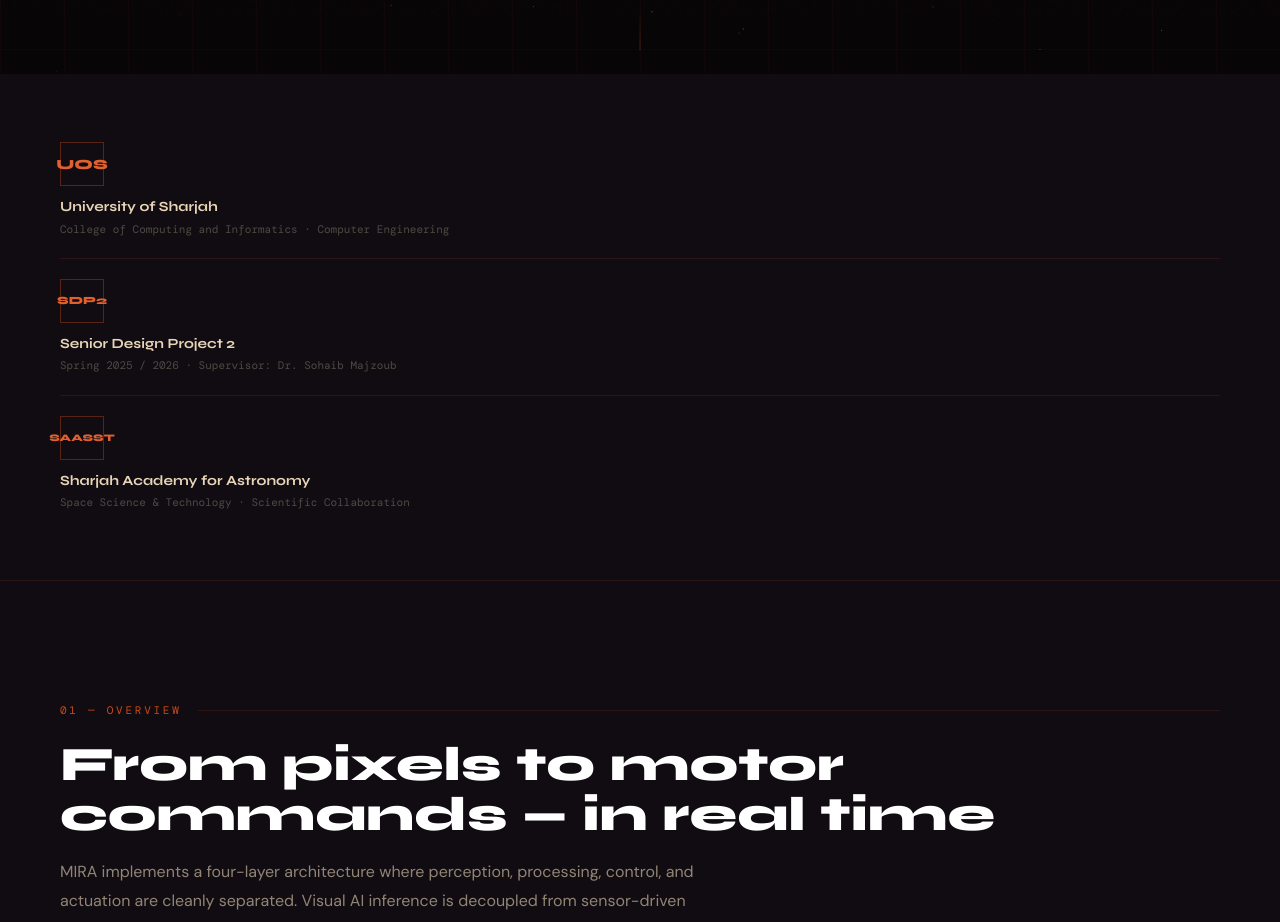
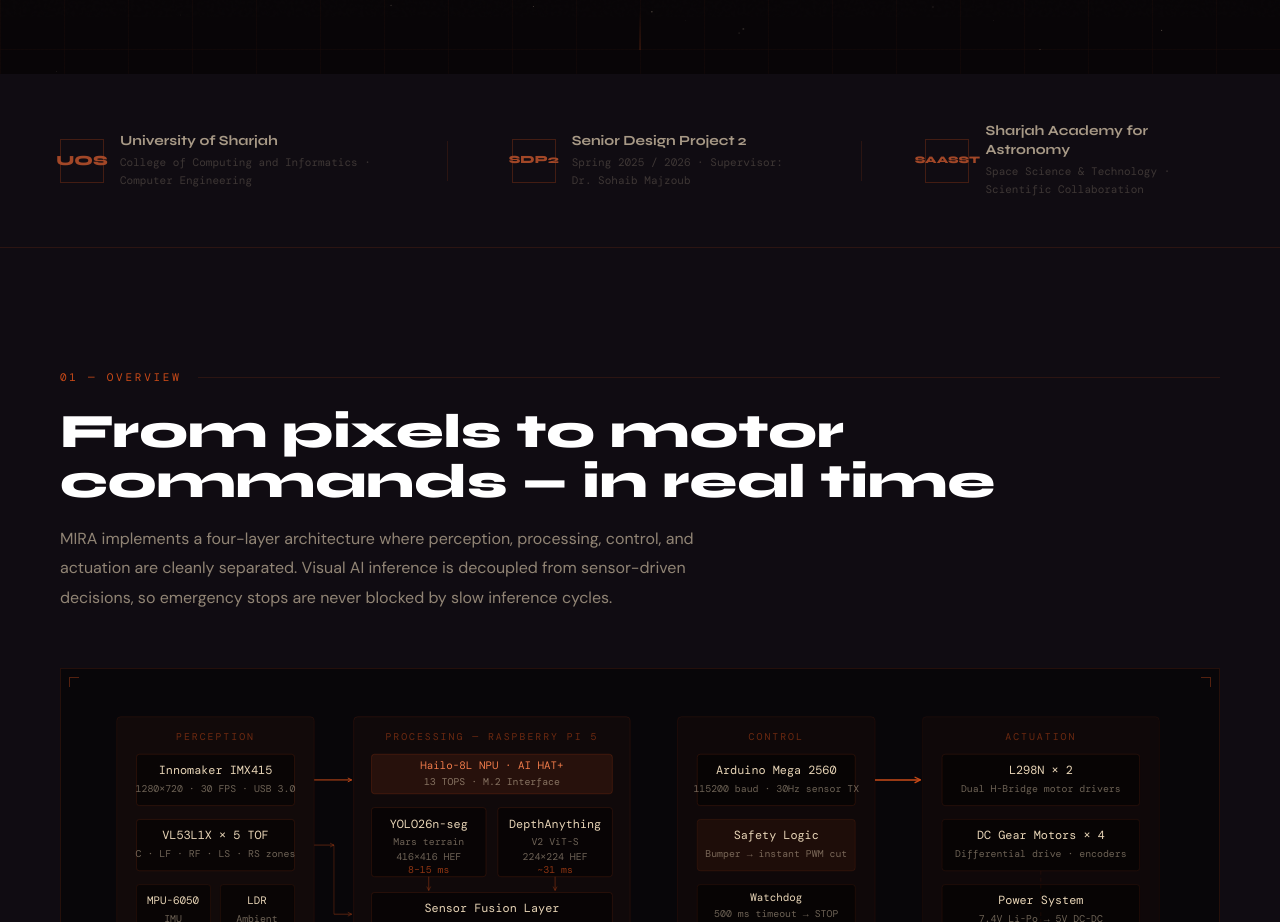
Before and after one commit to amxr21/mira-site, a Next.js app: page / in a window 1280 px wide. Shown: the part 783-1705 px from the top of the page. Built offline with nearby package versions, Linux system fonts and the light colour scheme; a web font is replaced by a local one.

Commit message:
Affiliations: horizontal layout desktop, vertical stacked mobile

```diff
--- a/components/Affiliations.tsx
+++ b/components/Affiliations.tsx
@@ -8,15 +8,32 @@ const AFFS = [
 export default function Affiliations() {
   return (
     <section className="bg-void-2 py-12 px-6 md:px-[60px] border-b-px border-b-border">
-      <div className="max-w-[1200px] mx-auto flex flex-col gap-0">
+      <div className="max-w-[1200px] mx-auto">
+
+        {/* Desktop: horizontal row with dividers */}
+        <div className="hidden md:flex items-center justify-center gap-16">
+          {AFFS.map((a, i) => (
+            <div key={a.abbr} className="contents">
+              <div className="flex items-center gap-4 opacity-70 hover:opacity-100 transition-opacity duration-300">
+                <div className={`aff-logo shrink-0 ${a.fs}`}>{a.abbr}</div>
+                <div>
+                  <div className="font-display font-bold text-[14px] text-sand leading-[1.3]">{a.main}</div>
+                  <div className="font-mono text-[11px] text-sand-faint mt-[3px]">{a.sub}</div>
+                </div>
+              </div>
+              {i < AFFS.length - 1 && <div className="w-px h-10 bg-border" />}
+            </div>
+          ))}
+        </div>
+
+        {/* Mobile: vertical stack with logo above text */}
+        <div className="flex flex-col md:hidden gap-0">
           {AFFS.map((a, i) => (
             <div
               key={a.abbr}
-            className={`reveal flex flex-col gap-3 py-5 opacity-70 hover:opacity-100 transition-opacity duration-300 ${i < AFFS.length - 1 ? "border-b-px border-b-border" : ""}`}
+              className={`reveal flex flex-col gap-2 py-5 opacity-70 hover:opacity-100 transition-opacity duration-300 ${i < AFFS.length - 1 ? "border-b-px border-b-border" : ""}`}
             >
-            {/* Abbr box */}
               <div className={`aff-logo self-start ${a.fs}`}>{a.abbr}</div>
-            {/* Text below */}
               <div>
                 <div className="font-display font-bold text-[14px] text-sand leading-[1.3]">{a.main}</div>
                 <div className="font-mono text-[11px] text-sand-faint mt-[3px]">{a.sub}</div>
@@ -24,6 +41,8 @@ export default function Affiliations() {
             </div>
           ))}
         </div>
+
+      </div>
     </section>
   );
 }
```
Lines whose indentation alone changed are shown as unchanged.
